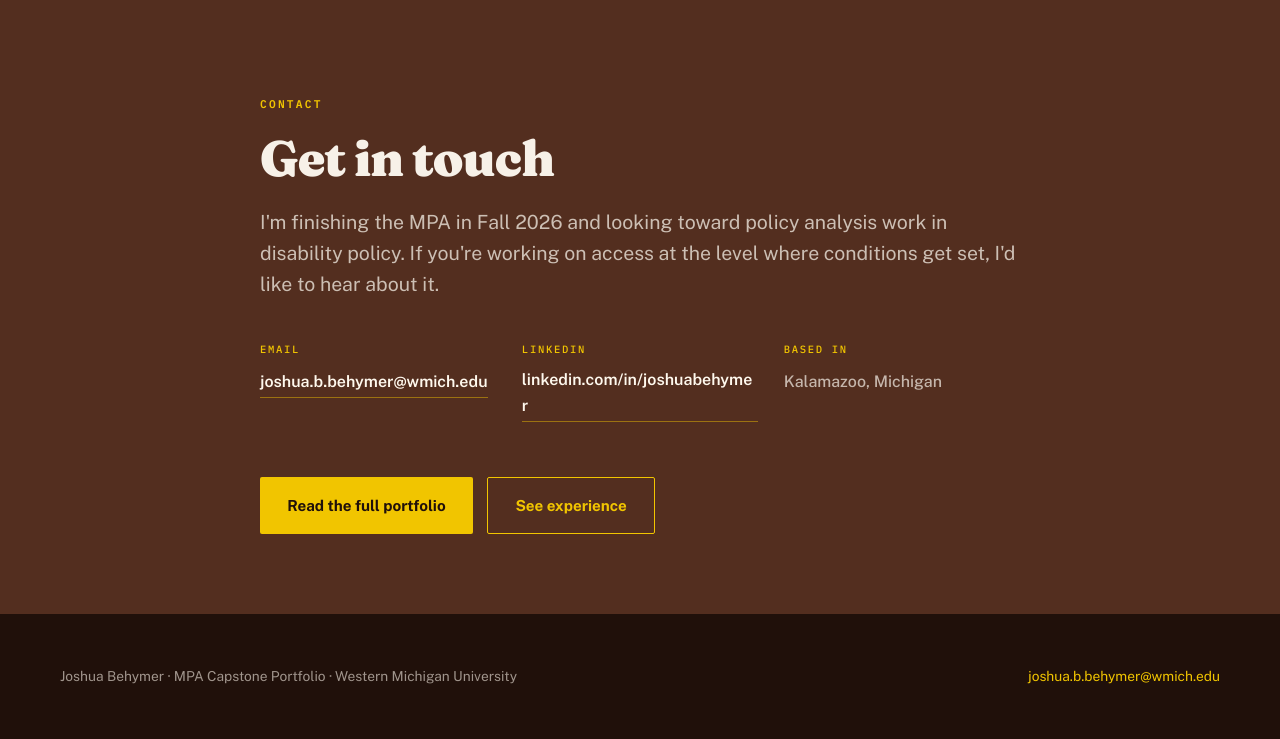
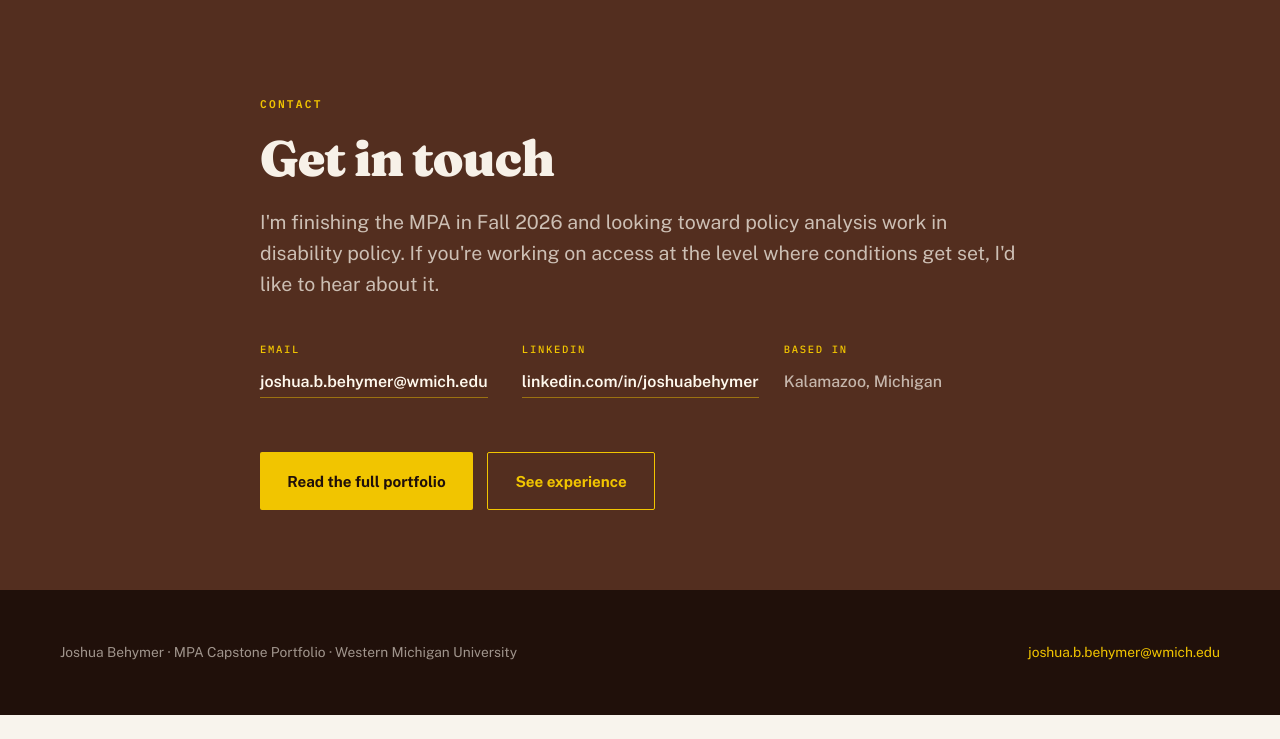
Before and after one commit to GimliDurin/MPA-Capstone, a plain HTML site: page index.html in a window 1280 px wide. Shown: the part 9445-10184 px from the top of the page. After the commit the page ends 10160 px from the top, so only its background shows below. Drawn offline with nearby package versions, Linux system fonts and the light colour scheme.

Commit message:
Update index.html

```diff
--- a/index.html
+++ b/index.html
@@ -386,7 +386,7 @@ html.contrast .cc-also span{background:rgba(241,197,0,.34);border-color:var(--go
 .contact-item a,.contact-item .v{
   font-size:1rem;font-weight:600;text-decoration:none;color:#FFF9EE;
   border-bottom:1px solid rgba(241,197,0,.45);padding-bottom:2px;
-  display:inline-block;word-break:break-word;
+  display:inline-block;overflow-wrap:normal;word-break:normal;
 }
 .contact-item a:hover{border-color:var(--gold);color:var(--gold)}
 .contact-item .v{border-bottom:none;color:rgba(247,241,232,.7);font-weight:500}
```
